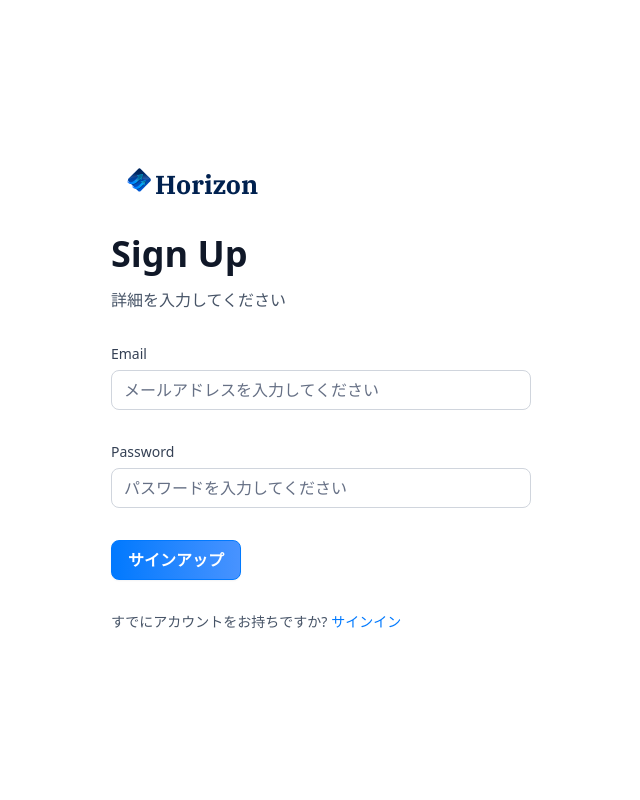
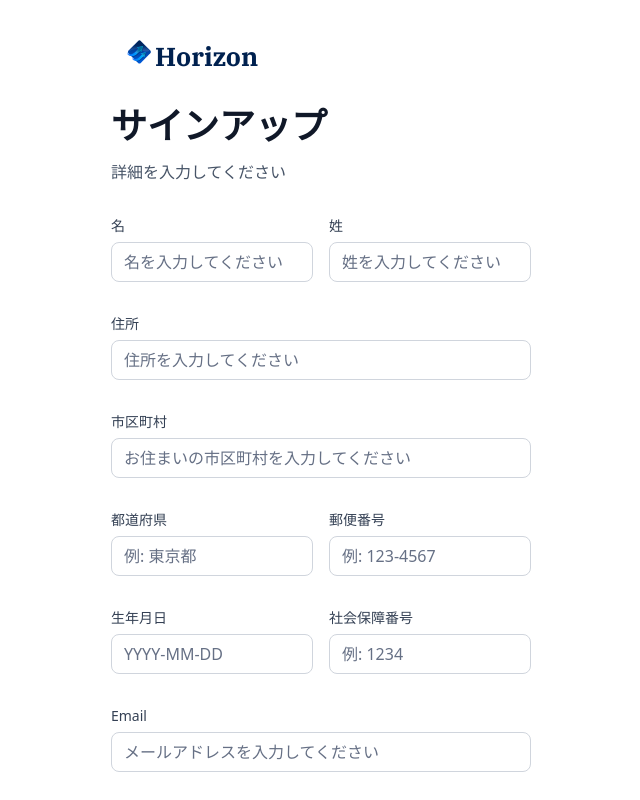
Before and after one commit to s3xmaxman/Horizon-banking-jp, a Next.js app: page /sign-up in a window 1280 px wide. Shown: the top 800 px of the page, without its empty margins (319-959 px from the left). Built offline with nearby package versions, Linux system fonts and the light colour scheme.

Commit message:
Auth Page UI

```diff
--- a/components/AuthForm.tsx
+++ b/components/AuthForm.tsx
@@ -23,8 +23,6 @@ import { Loader2 } from 'lucide-react'
 
 
 
-
-
 const AuthForm = ({ type } : { type: string }) => {
   const [user, setUser] = useState(null)
   const [isLoading, setIsLoading] = useState(false)
@@ -33,7 +31,7 @@ const AuthForm = ({ type } : { type: string }) => {
   const formSchema = authFormSchema(type);
 
 
-    // 1. Define your form.
+
   const form = useForm<z.infer<typeof formSchema>>({
         resolver: zodResolver(formSchema),
         defaultValues: {
@@ -42,14 +40,27 @@ const AuthForm = ({ type } : { type: string }) => {
         },
   })
 
-    // 2. Define a submit handler.
-  function onSubmit(values: z.infer<typeof formSchema>) {
-    // Do something with the form values.
-    // ✅ This will be type-safe and validated.
+
+  const onSubmit = async(data: z.infer<typeof formSchema>) => {
     setIsLoading(true)
-    console.log(values)
+    try {
+
+      if(type === 'sign-up') {
+
+      }
+
+      if(type === 'sign-in') {
+
+      }
+
+    } catch (error) {
+
+    } finally {
       setIsLoading(false)
     }
+
+  }
+
   return (
     <section className='auth-form'>
         <header className='flex flex-col gap-5 md:gap-8'>
@@ -71,7 +82,7 @@ const AuthForm = ({ type } : { type: string }) => {
 
             <div className='flex flex-col gap-1 md:gap-3'>
                 <h1 className='text-24 lg:text-36 font-semibold text-gray-900'>
-                  {user ? 'Link Account' : type === 'sign-in' ? 'Sign In' : 'Sign Up'}
+                  {user ? 'Link Account' : type === 'sign-in' ? 'サインイン' : 'サインアップ'}
                 </h1>
                 <p className='text-16 font-normal text-gray-600'>
                 {user
@@ -81,6 +92,7 @@ const AuthForm = ({ type } : { type: string }) => {
                 </p>
             </div>
         </header>
+
         {user ? (
             <div className='flex flex-col gap-4'>
                 {/* plaid link */}
@@ -89,8 +101,29 @@ const AuthForm = ({ type } : { type: string }) => {
             <>
                 <Form {...form}>
                     <form onSubmit={form.handleSubmit(onSubmit)} className='space-y-8'>
+                        {type === 'sign-up' && (
+                            <>
+                                <div className="flex gap-4">
+                                    <CustomInput control={form.control} name='firstName' label="名" placeholder='名を入力してください' />
+                                    <CustomInput control={form.control} name='lastName' label="姓" placeholder='姓を入力してください' />
+                                </div>
+                                <CustomInput control={form.control} name='address1' label="住所" placeholder='住所を入力してください' />
+                                <CustomInput control={form.control} name='city' label="市区町村" placeholder='お住まいの市区町村を入力してください' />
+                                <div className="flex gap-4">
+                                    <CustomInput control={form.control} name='state' label="都道府県" placeholder='例: 東京都' />
+                                    <CustomInput control={form.control} name='postalCode' label="郵便番号" placeholder='例: 123-4567' />
+                                </div>
+                                <div className="flex gap-4">
+                                    <CustomInput control={form.control} name='dateOfBirth' label="生年月日" placeholder='YYYY-MM-DD' />
+                                    <CustomInput control={form.control} name='ssn' label="社会保障番号" placeholder='例: 1234' />
+                                </div>
+                            </>
+                        )}
+
                         <CustomInput control={form.control} name='email' label="Email" placeholder='メールアドレスを入力してください' />
                         <CustomInput control={form.control} name='password' label="Password" placeholder='パスワードを入力してください' />
+
+                        <div className='flex flex-col gap-1'>
                             <Button
                               type='submit'
                               className='form-btn'
@@ -98,14 +131,16 @@ const AuthForm = ({ type } : { type: string }) => {
                             >
                                 {isLoading ? (
                                     <>
-                                   <Loader2 className="animate-spin" /> &nbsp;
+                                      <Loader2 size={20} className="animate-spin" /> &nbsp;
                                           ロード中...
                                     </>
                                 ) : type === 'sign-in' ? 'サインイン' : 'サインアップ'}
                             </Button>
+                        </div>
                     </form>
                 </Form>
-                <footer className='flex justify-items-center gap-1'>
+
+                <footer className='flex justify-center gap-1'>
                     <p className='text-14 font-normal text-gray-600'>
                         {type === 'sign-in' ? 'アカウントをお持ちでないですか?' : 'すでにアカウントをお持ちですか?'}
                     </p>
--- a/lib/utils.ts
+++ b/lib/utils.ts
@@ -198,7 +198,7 @@ export const getTransactionStatus = (date: Date) => {
 
 export const authFormSchema = (type: string) => z.object({
   //サインアップ
-  firsName: type === "sign-in" ? z.string().optional() : z.string().min(3, "3文字以上入力してください"),
+  firstName: type === "sign-in" ? z.string().optional() : z.string().min(3, "3文字以上入力してください"),
   lastName: type === "sign-in" ? z.string().optional() : z.string().min(3, "3文字以上入力してください"),
   address1: type === "sign-in" ? z.string().optional() : z.string().max(50, "50文字以内で入力してください"),
   city: type === "sign-in" ? z.string().optional() : z.string().max(50, "50文字以内で入力してください"),
```
Lines whose indentation alone changed are shown as unchanged.
